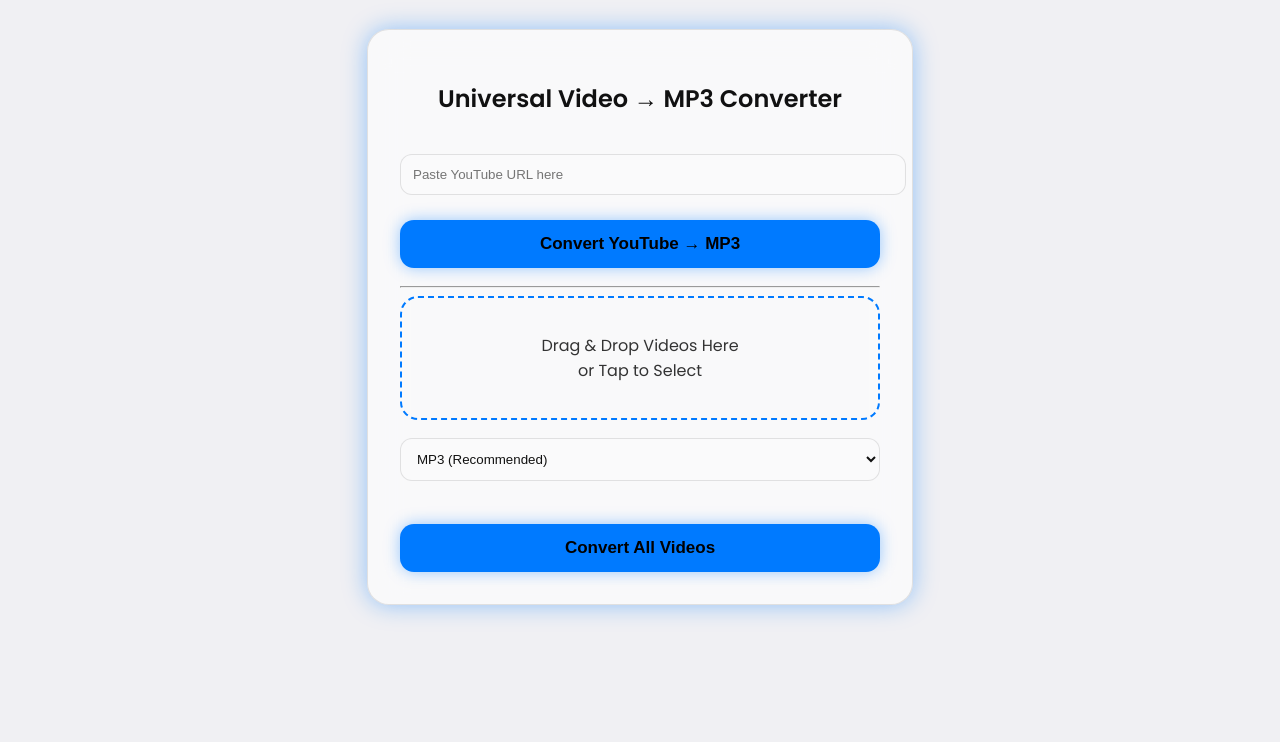
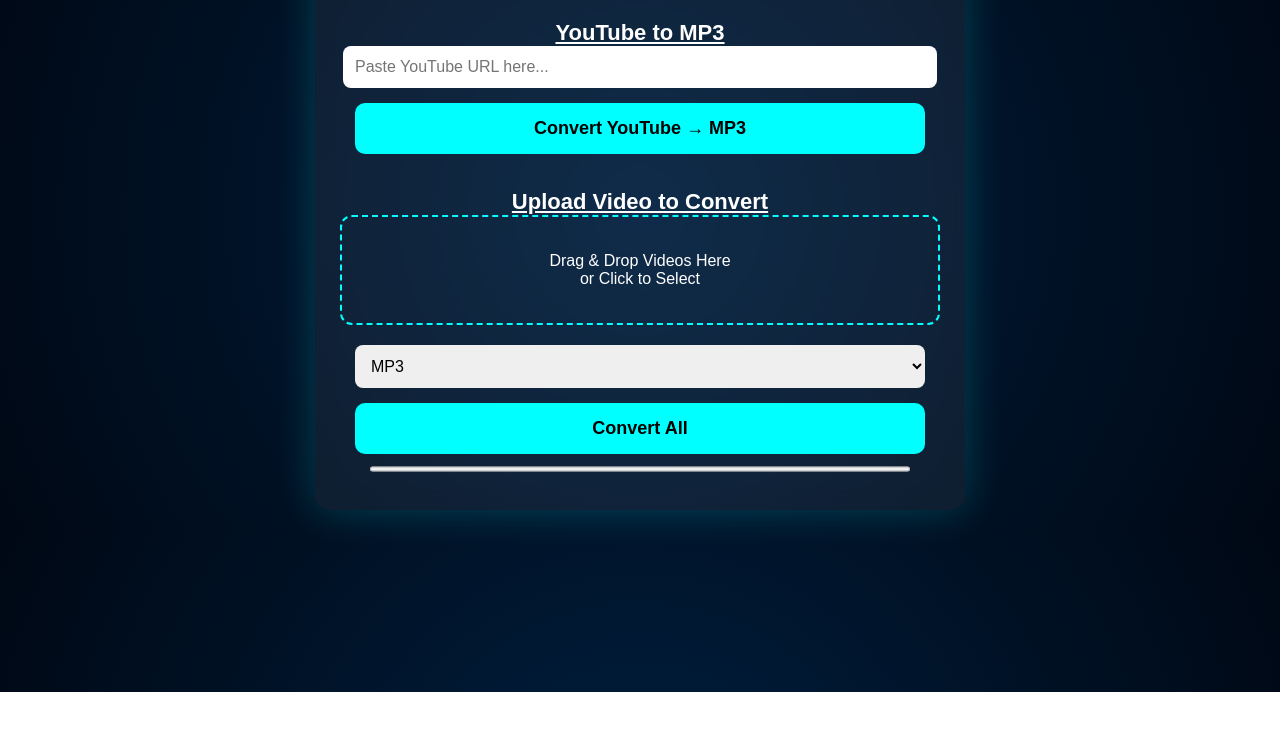
Before and after one commit to anujrajput14062001-cyber/video-to-audio-converter, a website: page index.html in a window 1280 px wide. Shown: the part 108-850 px from the top of the page. After the commit the page ends 800 px from the top, so only its background shows below. Drawn offline with Linux system fonts and the light colour scheme.

Commit message:
Updated index.html with YouTube UI + Ads

```diff
--- a/index.html
+++ b/index.html
@@ -3,61 +3,31 @@
 <head>
   <meta charset="UTF-8" />
   <meta name="viewport" content="width=device-width, initial-scale=1.0" />
-<title>Video & YouTube to MP3 Converter – Premium</title>
-<link href="https://fonts.googleapis.com/css2?family=Poppins:wght@300;400;500;600&display=swap" rel="stylesheet">
+  <title>Video / YouTube to MP3 Converter</title>
 
-<!-- Google AdSense -->
+  <!-- Google Adsense -->
   <script async src="https://pagead2.googlesyndication.com/pagead/js/adsbygoogle.js?client=ca-pub-9616159709699470"
     crossorigin="anonymous"></script>
 
   <style>
-:root {
-    --bg: #f0f0f3;
-    --card-bg: rgba(255, 255, 255, 0.6);
-    --text: #111;
-    --subtext: #333;
-    --border: rgba(0,0,0,0.1);
-    --accent: #007aff;
-    --accent-glow: rgba(0,122,255,0.4);
-    --progress: #007aff;
-}
-
-@media (prefers-color-scheme: dark) {
-  :root {
-    --bg: radial-gradient(circle at top, #020817, #000);
-    --card-bg: rgba(255,255,255,0.06);
-    --text: #fff;
-    --subtext: #bbb;
-    --border: rgba(255,255,255,0.15);
-    --accent: #00eaff;
-    --accent-glow: rgba(0,255,255,0.4);
-    --progress: #00eaff;
-  }
-}
-
     body {
       margin: 0;
-    font-family: Poppins, sans-serif;
-    background: var(--bg);
-    min-height: 100vh;
-    display: flex;
-    align-items: center;
-    justify-content: center;
-    padding: 25px;
-    color: var(--text);
+      font-family: Arial, sans-serif;
+      background: radial-gradient(circle at center, #001f3f, #000814);
+      color: white;
+      text-align: center;
+      padding: 20px;
     }
 
     .container {
-    width: 100%;
-    max-width: 480px;
-    background: var(--card-bg);
-    backdrop-filter: blur(18px);
-    padding: 32px;
-    border-radius: 22px;
-    box-shadow: 0 0 25px var(--accent-glow);
-    border: 1px solid var(--border);
-    animation: fadeIn 0.8s ease;
-    text-align: center;
+      max-width: 600px;
+      margin: auto;
+      padding: 25px;
+      background: rgba(255, 255, 255, 0.06);
+      border-radius: 15px;
+      box-shadow: 0 0 40px rgba(0, 255, 255, 0.2);
+      backdrop-filter: blur(10px);
+      animation: fadeIn 0.8s ease-in-out;
     }
 
     @keyframes fadeIn {
@@ -65,65 +35,68 @@
       to { opacity: 1; transform: translateY(0); }
     }
 
-.drop-zone {
-    border: 2px dashed var(--accent);
-    padding: 35px;
-    border-radius: 18px;
-    background: rgba(255,255,255,0.04);
-    transition: 0.25s;
-    cursor: pointer;
-    color: var(--subtext);
-}
-.drop-zone:hover {
-    transform: scale(1.03);
-    box-shadow: 0 0 12px var(--accent-glow);
-}
-.drop-zone.dragover {
-    background: rgba(0,255,255,0.15);
+    h2 {
+      margin-bottom: 10px;
     }
 
-.file-item {
-    background: rgba(255,255,255,0.08);
-    padding: 14px;
-    margin-top: 14px;
-    border-radius: 14px;
-    border: 1px solid var(--border);
+    .drop-zone {
+      padding: 35px;
+      border: 2px dashed cyan;
+      border-radius: 12px;
+      cursor: pointer;
+      margin-bottom: 20px;
+      transition: 0.3s;
     }
 
-progress {
-    width: 100%;
-    height: 8px;
-    margin-top: 10px;
+    .drop-zone:hover {
+      background: rgba(0, 255, 255, 0.15);
     }
-progress::-webkit-progress-value {
-    background: var(--progress);
+
+    select, input {
+      width: 95%;
+      padding: 12px;
+      border-radius: 8px;
+      border: none;
+      margin-bottom: 15px;
+      font-size: 16px;
     }
 
     button {
-    margin-top: 25px;
-    padding: 14px;
-    width: 100%;
+      width: 95%;
+      padding: 15px;
+      font-size: 18px;
+      background: cyan;
       border: none;
-    border-radius: 14px;
-    background: var(--accent);
-    color: #000;
-    font-size: 17px;
-    font-weight: 600;
+      border-radius: 10px;
       cursor: pointer;
-    box-shadow: 0 0 16px var(--accent-glow);
-}
-button:hover {
-    transform: scale(1.04);
+      color: black;
+      font-weight: bold;
+      transition: 0.3s;
     }
 
-select, input[type="text"] {
-    margin-top: 18px;
-    padding: 12px;
-    width: 100%;
-    border-radius: 12px;
-    border: 1px solid var(--border);
-    background: rgba(255,255,255,0.1);
-    color: var(--text);
+    button:hover {
+      background: #00eaff;
+      transform: scale(1.03);
+    }
+
+    .progress {
+      width: 90%;
+      height: 10px;
+      margin: 10px auto;
+    }
+
+    .download-link {
+      color: #00ff00;
+      font-size: 18px;
+      display: block;
+      margin-top: 10px;
+    }
+
+    .section-title {
+      margin-top: 35px;
+      font-size: 22px;
+      font-weight: bold;
+      text-decoration: underline;
     }
   </style>
 </head>
@@ -131,152 +104,96 @@
 <body>
 
   <div class="container">
+    <h2>🎵 Video / YouTube to MP3 Converter</h2>
 
-    <h2>Universal Video → MP3 Converter</h2>
+    <!-- 🔹 YouTube Conversion Section -->
+    <div class="section-title">YouTube to MP3</div>
 
-    <!-- TOP AD -->
-    <div style="margin:20px 0;">
-      <ins class="adsbygoogle"
-           style="display:block"
-           data-ad-client="ca-pub-9616159709699470"
-           data-ad-slot="1111111111"
-           data-ad-format="auto"
-           data-full-width-responsive="true"></ins>
-      <script>(adsbygoogle = window.adsbygoogle || []).push({});</script>
-    </div>
+    <input type="text" id="ytUrl" placeholder="Paste YouTube URL here..." />
 
-    <input id="ytUrl" type="text" placeholder="Paste YouTube URL here">
-    <button onclick="convertYoutube()">Convert YouTube → MP3</button>
+    <button onclick="convertYouTube()">Convert YouTube → MP3</button>
 
-    <!-- MIDDLE AD -->
-    <div style="margin:18px 0;">
-      <ins class="adsbygoogle"
-           style="display:block"
-           data-ad-client="ca-pub-9616159709699470"
-           data-ad-slot="2222222222"
-           data-ad-format="auto"
-           data-full-width-responsive="true"></ins>
-      <script>(adsbygoogle = window.adsbygoogle || []).push({});</script>
-    </div>
+    <div id="ytResult"></div>
 
-    <hr>
 
-    <div id="dropZone" class="drop-zone">
-        Drag & Drop Videos Here <br> or Tap to Select
-    </div>
+    <!-- 🔹 Video Upload Section -->
+    <div class="section-title">Upload Video to Convert</div>
 
-    <input type="file" id="fileInput" accept="video/*" multiple hidden>
+    <div id="dropZone" class="drop-zone">Drag & Drop Videos Here<br>or Click to Select</div>
+    <input type="file" id="videoInput" accept="video/*" style="display: none">
 
-    <select id="format">
-      <option value="mp3">MP3 (Recommended)</option>
+    <select id="formatSelect">
+      <option value="mp3">MP3</option>
       <option value="wav">WAV</option>
-      <option value="aac">AAC</option>
       <option value="ogg">OGG</option>
     </select>
 
-    <div id="fileList"></div>
+    <button onclick="convertAll()">Convert All</button>
 
-    <!-- BOTTOM AD -->
-    <div style="margin:18px 0;">
-      <ins class="adsbygoogle"
-           style="display:block"
-           data-ad-client="ca-pub-9616159709699470"
-           data-ad-slot="3333333333"
-           data-ad-format="auto"
-           data-full-width-responsive="true"></ins>
-      <script>(adsbygoogle = window.adsbygoogle || []).push({});</script>
-    </div>
+    <progress id="progressBar" class="progress" value="0" max="100"></progress>
 
-    <button onclick="startConversion()">Convert All Videos</button>
-
+    <div id="downloadLinks"></div>
   </div>
 
   <script>
-/* ================== VIDEO UPLOAD ================== */
     const dropZone = document.getElementById("dropZone");
-const fileInput = document.getElementById("fileInput");
-const fileList = document.getElementById("fileList");
-const formatSelect = document.getElementById("format");
-let files = [];
+    const videoInput = document.getElementById("videoInput");
 
-dropZone.onclick = () => fileInput.click();
-fileInput.onchange = e => handleFiles(e.target.files);
+    dropZone.onclick = () => videoInput.click();
+    dropZone.ondragover = (e) => { e.preventDefault(); dropZone.style.background = "rgba(0,255,255,0.2)"; };
+    dropZone.ondragleave = () => dropZone.style.background = "transparent";
 
-dropZone.addEventListener("dragover", e => {
+    dropZone.ondrop = (e) => {
       e.preventDefault();
-    dropZone.classList.add("dragover");
-});
-dropZone.addEventListener("dragleave", () => dropZone.classList.remove("dragover"));
-dropZone.addEventListener("drop", e => {
-    e.preventDefault();
-    dropZone.classList.remove("dragover");
-    handleFiles(e.dataTransfer.files);
-});
+      dropZone.style.background = "transparent";
+      videoInput.files = e.dataTransfer.files;
+    };
 
-function handleFiles(selected) {
-    for (let file of selected) {
-        const id = Math.random().toString(36).substring(7);
-        file._id = id;
-        files.push(file);
-
-        fileList.innerHTML += `
-          <div class="file-item">
-            <strong>${file.name}</strong>
-            <progress id="p-${id}" max="100" value="0"></progress>
-            <a id="d-${id}" style="display:none;margin-top:8px;color:var(--accent);"></a>
-          </div>`;
-    }
-}
-
-async function startConversion() {
-    for (let file of files) await convertFile(file);
-}
-
-function convertFile(file) {
-    return new Promise(resolve => {
-        const id = file._id;
-        const pbar = document.getElementById(`p-${id}`);
+    // ================================
+    // 🎥 Video to MP3 Conversion
+    // ================================
+    function convertAll() {
+      const file = videoInput.files[0];
+      if (!file) return alert("Please select a video file first.");
 
       const fd = new FormData();
       fd.append("video", file);
-        fd.append("format", formatSelect.value);
 
       const xhr = new XMLHttpRequest();
       xhr.open("POST", "/upload");
-
-        xhr.upload.onprogress = e => {
-            if (e.lengthComputable) pbar.value = (e.loaded / e.total) * 100;
+      xhr.upload.onprogress = (e) => {
+        if (e.lengthComputable) {
+          document.getElementById("progressBar").value = (e.loaded / e.total) * 100;
+        }
       };
 
       xhr.onload = () => {
-            const r = JSON.parse(xhr.responseText);
-            pbar.value = 100;
-            const link = document.getElementById(`d-${id}`);
-            link.href = r.download;
-            link.textContent = "⬇ Download";
-            link.style.display = "block";
-            resolve();
+        const data = JSON.parse(xhr.responseText);
+        document.getElementById("downloadLinks").innerHTML =
+          `<a class="download-link" href="${data.download}" target="_blank">Download MP3</a>`;
       };
 
       xhr.send(fd);
-    });
     }
 
-/* ================== YOUTUBE URL ================== */
-function convertYoutube() {
-    const url = document.getElementById("ytUrl").value.trim();
-    if (!url) return alert("Enter YouTube URL");
+    // ================================
+    // 🎵 YouTube Conversion
+    // ================================
+    async function convertYouTube() {
+      const url = document.getElementById("ytUrl").value;
+      if (!url) return alert("Enter a YouTube URL");
 
-    fetch("/youtube", {
+      let res = await fetch("/youtube", {
         method: "POST",
         headers: { "Content-Type": "application/json" },
         body: JSON.stringify({ url })
-    })
-    .then(r => r.json())
-    .then(r => {
-        if (r.error) return alert(r.error);
-        window.location.href = r.download;
       });
+
+      let data = await res.json();
+      if (data.error) return alert("Conversion failed");
+
+      document.getElementById("ytResult").innerHTML =
+        `<a class="download-link" href="${data.download}" target="_blank">Download MP3</a>`;
     }
   </script>
 
```
Lines whose indentation alone changed are shown as unchanged.
